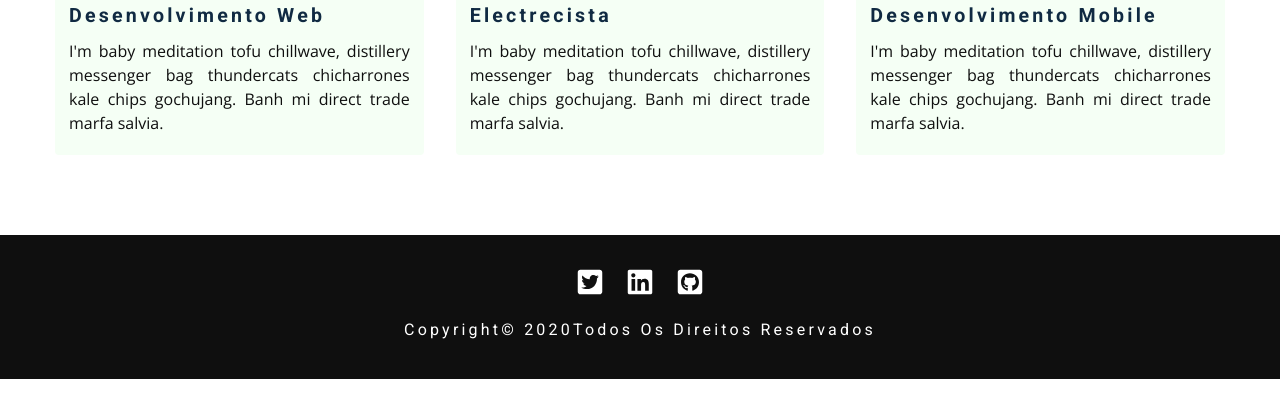
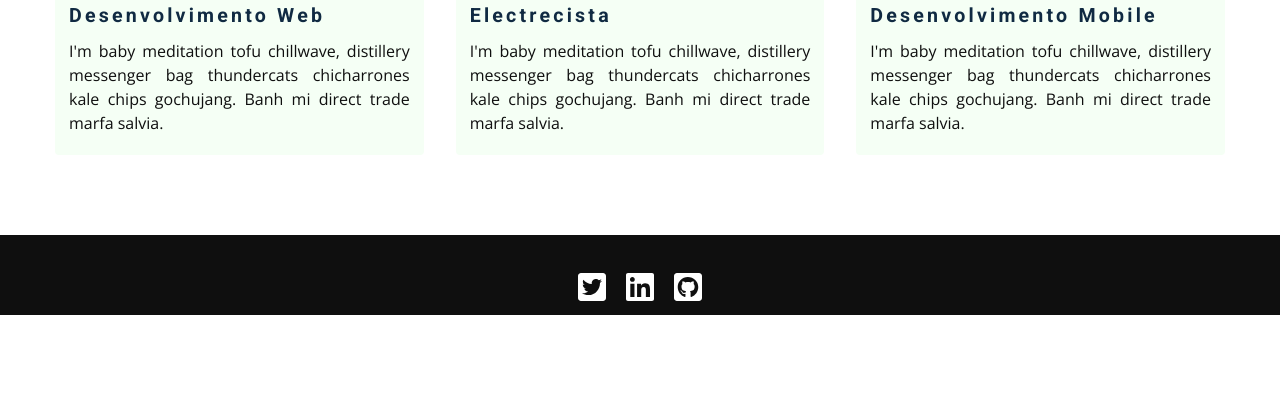
Before and after one commit to codder404/fernando-blog, a Gatsby site: page /lab in a window 1280 px wide. Shown: the part 374-792 px from the top of the page. Built offline with nearby package versions, Linux system fonts and the light colour scheme; Gatsby itself is replaced by a stand-in of ours.

Commit message:
This commit footer labs

```diff
--- a/src/components/Footer.js
+++ b/src/components/Footer/index.js
@@ -1,16 +1,14 @@
 import React from "react";
 
-import SocialLinks from "../constants/socialLinks";
+import SocialLinks from "../../constants/socialLinks";
+
+import './styles.css';
 
 const Footer = () => {
   return (
     <footer className="footer">
       <div>
         <SocialLinks styleClass="footer-links"></SocialLinks>
-        <h4>
-          copyright&copy; {new Date().getFullYear()}
-          Todos os direitos reservados
-        </h4>
       </div>
     </footer>
   )
--- /dev/null
+++ b/src/components/Footer/styles.css
@@ -0,0 +1,15 @@
+.footer {
+  background: var(--clr-primary-1);
+  text-align: center;
+  display: grid;
+  place-items: center;
+}
+
+.footer-links {
+  margin-top: 1rem;
+}
+
+.footer .social-link {
+  font-size: 2rem;
+  color: var(--clr-white);
+}
--- a/src/css/main.css
+++ b/src/css/main.css
@@ -518,37 +518,6 @@ Blog
 
 /*
 ===============
-Footer
-===============
-*/
-.footer {
-  height: 9rem;
-  background: var(--clr-primary-1);
-  text-align: center;
-  display: grid;
-  place-items: center;
-}
-
-.footer h4 {
-  margin-top: 0.5rem;
-  color: var(--clr-white);
-  font-weight: normal;
-}
-
-.footer-links {
-  margin: 0 auto 1rem auto;
-}
-
-.footer .social-link {
-  color: var(--clr-white);
-}
-
-.footer .social-link:hover {
-  color: var(--clr-primary-2);
-}
-
-/*
-===============
 Pages
 ===============
 */
```
